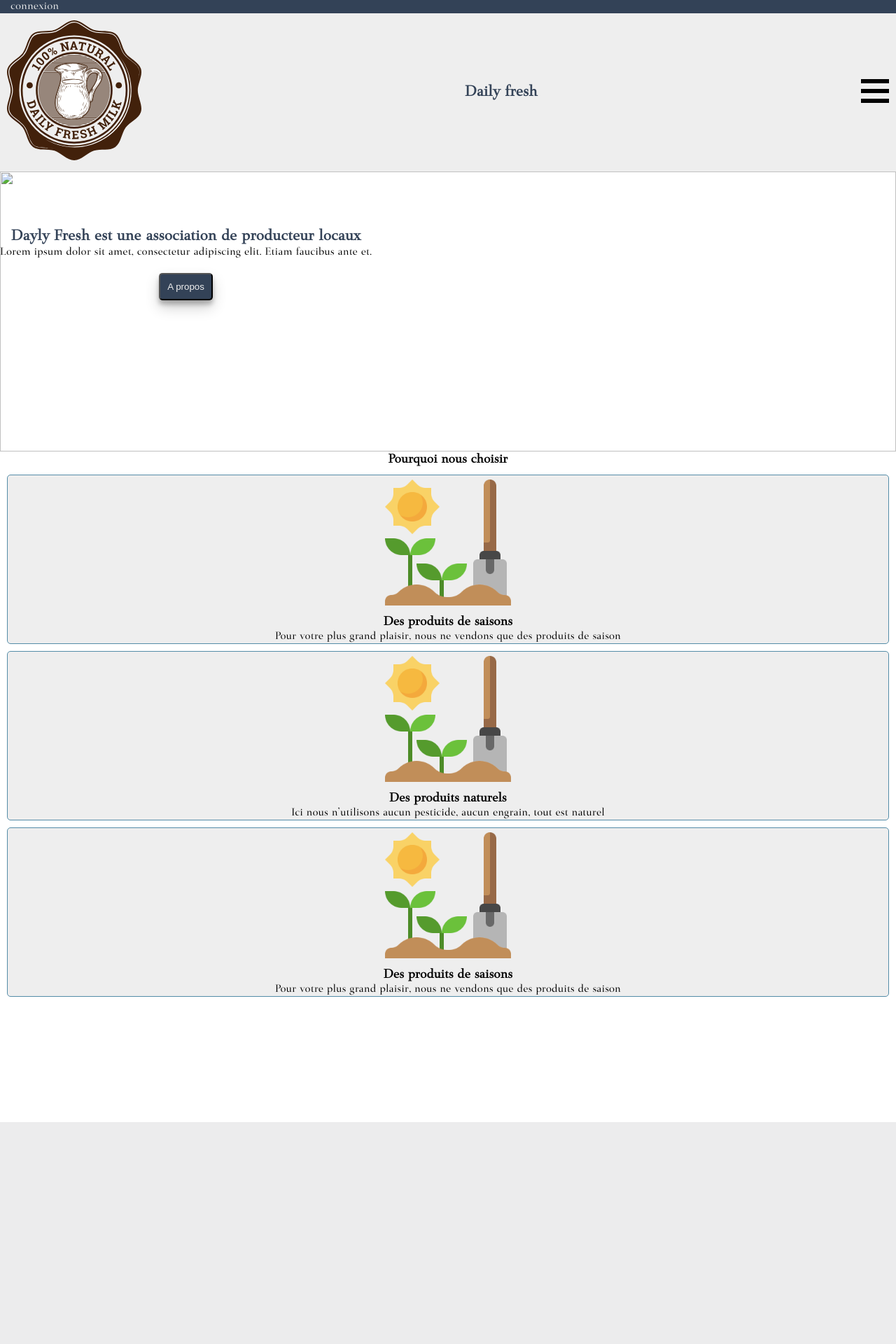
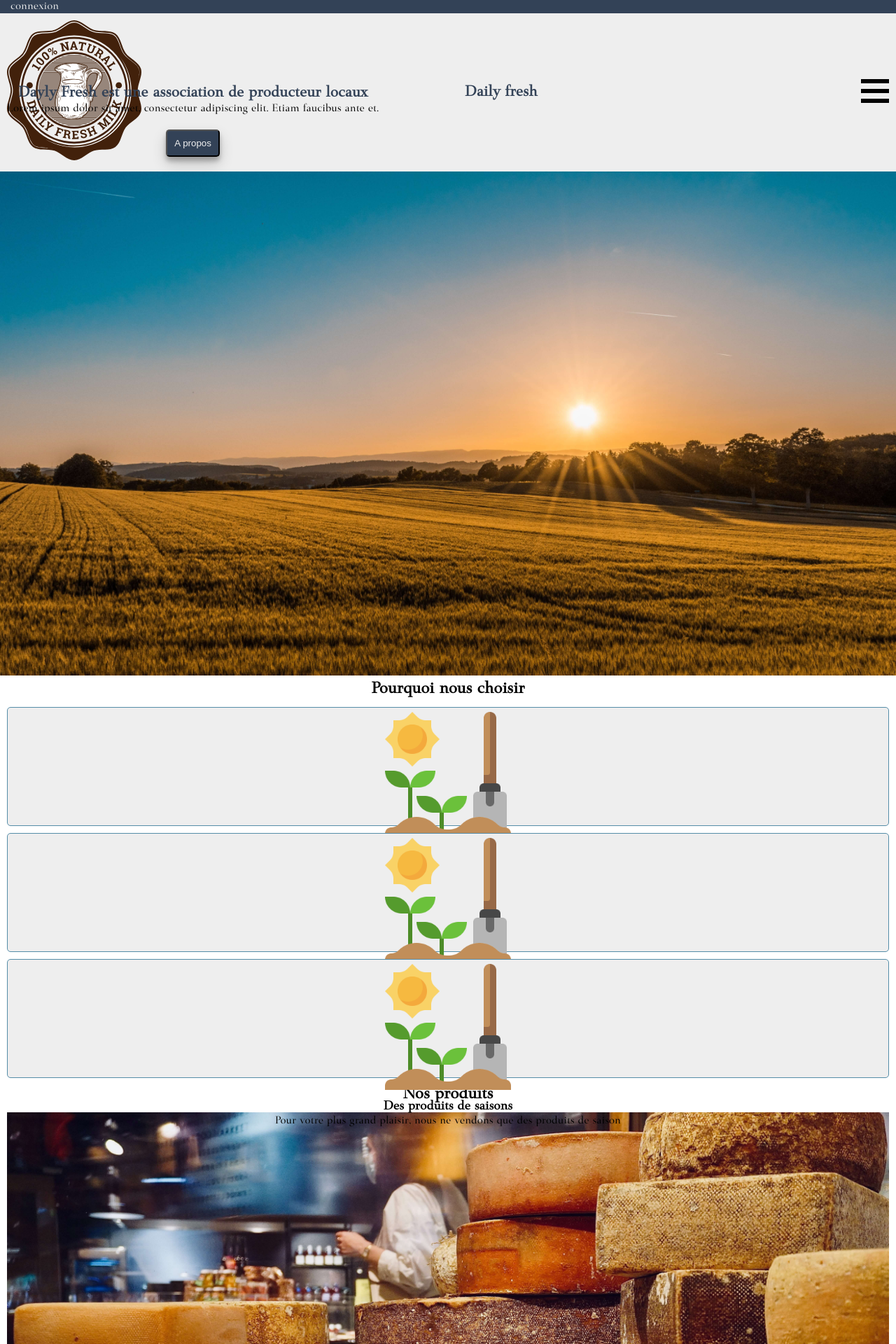
Before and after one commit to DamienM-dev/projet-kercode, a PHP site: template Views/front/accueilView.php in a window 1280 px wide. Shown: the top 1920 px of the page at 70% size. Before the commit the page ends 1603 px from the top, so only its background shows below. Run offline with PHP 8.4, Linux system fonts and the light colour scheme; the template is opened without the code that fills it, so the values that code supplies are empty; some libraries are stand-ins or nearby versions.

Commit message:
Add files via upload
-AJOUT block hover
-AJOUT containt produit
-DEPLACEMENT  et MODIFICATION slider photo
-AJOUT photo pour un futur parallax

```diff
--- a/Controllers/ControllerFront.php
+++ b/Controllers/ControllerFront.php
@@ -4,12 +4,13 @@ namespace Projet\Controllers;
 require_once('./Models/front/AccueilModel.php');
 
 
-class ControllerFront {
+class ControllerFront
+{
 
   function home():void {
 
     $slider = new \Projet\Models\AccueilModel();
-    $images = $slider->imageSlider();
+    $testimonial = $slider->imageSlider();
     require('Views/front/accueilView.php');
   }
 
--- a/Controllers/UserController.php
+++ b/Controllers/UserController.php
@@ -14,6 +14,8 @@ class UserController {
 
         $user = $userCreation->creatUser($data);
         require 'Views/front/formulaireUser.php';
+
+
     }
 
 
--- a/Public/design/sass/default.scss
+++ b/Public/design/sass/default.scss
@@ -1,8 +1,20 @@
 @import 'variable';
-@import'animation';
-@import'extend';
 
+@keyframes button-effet {
+    to {
+      transform:scaleX(2) ;
+      background-color: $couleurQuatre;
+      margin-left: 40px ;
+    }
+  }
 
+  @-webkit-keyframes button-effet {
+        to {
+      transform:scaleX(2) ;
+      background-color: $couleurQuatre;
+      margin-left: 40px ;
+        }
+  }
 
 
 @font-face {
@@ -47,7 +59,7 @@ li {
 h1 {
     font-size: 1rem;
 }
-h3 {
+h1,h2,h3 {
     text-align: center;
 }
 .button_style {
@@ -55,8 +67,10 @@ h3 {
     padding: 10px;
     border-radius: 5px;
     box-shadow: rgba(0, 0, 0, 0.19) 0px 10px 20px, rgba(0, 0, 0, 0.23) 0px 6px 6px;
-
-
+}
+.animation_button {
+    animation:button-effet 1s infinite alternate;
+    -webkit-animation:button-effet 1s infinite alternate;
 }
 
 // =============MOBILE FIRST=============
@@ -91,7 +105,6 @@ h3 {
     h2 {
         color: $couleurSecondaire;
         font-size: 1.4rem;
-        text-align: center;
     }
     #logo {
         width: 15vw;
@@ -117,47 +130,22 @@ h3 {
     }
 }
 
- // =============SLIDER=============
+//=============BLOCK IMAGE PARALLAX=============
 
-.slider {
-    height: 50vh;
-    position: relative;
+section#block_image_parallax {
 
-    img {
-        object-fit: cover;
-        height: 100%;
+    #image_parallax
+    {
         width: 100%;
-        position:absolute;
-        top: 0;
-        left: 0;
-        opacity: 0;
-        transition: opacity .5s ;
 
-        &.active {
-            opacity: 1;
     }
-    }
-
-    .suivant, .precedent {
-        color: rgb(255, 255, 255);
-        font-size: 1rem;
-        position: absolute;
-        top: 50%;
-        transform: translateY(-50%);
-    }
-    .suivant {
-        right: 1rem;
-    }
-    .precedent {
-        left: 1rem;
-    }
-
     //=====GESTION DE L'ABSOLUTE=====
 
    #block_absolute_image {
     position: absolute;
     text-align: center;
-        top: 20%;
+    top: 15%;
+    margin: 0 10px;
 
     h1 {
         color: $couleurSecondaire;
@@ -175,20 +163,27 @@ h3 {
         margin-top: 20px;
 
         &:hover{
-                background-image: linear-gradient(90deg, #548CA8 0%,  #334257 50%);
-                animation:button-effet 2s linear infinite;
+            @extend .animation_button;
         }
     }
 }
+
+
+
+
 }
+
+
+
 // =============BLOCK POURQUOI=============
 
 #block_pourquoi {
 
     .blocks_inside_pourquoi{
 
-
+        position: relative;
         border: 1px solid $couleurQuatre;
+        height: 170px;
         margin: 10px;
         text-align: center;
         border-radius: 5px;
@@ -202,12 +197,53 @@ h3 {
             @extend .button_style;
         }
 
-        .design_block_hover{
+        .design_block_hover {
+            position: absolute;
+            z-index: 10000;
+            border: 1px solid $couleurQuatre;
+            left: -10px;
+            top: -10px;
+            height: 170px;
+            width: 100%;
+            background-color: #4760727c;
+            margin: 10px;
+            padding: 10px;
+            border-radius: 5px;
+            opacity: 0;
 
-            @extend .design_block_hover;
+            &:hover {
+                opacity: 1;
+            }
+            button {
+                @extend .button_style;
+                background-color: $couleurSecondaire;
+                color: $couleurPrincipal;
+                text-align: center;
+
+                &:hover{
+
+                    @extend .animation_button;
                 }
             }
         }
+    }
+}
+
+// =============PRODUITS=============
+
+.blocks_inside_produit {
+
+    margin: 10px;
+    border-radius: 0 20px;
+    background-color: $couleurPrincipal;
+    text-align: center;
+
+    img.image_produits {
+        width: 100%;
+    }
+
+}
+
 
 
 // =============FORMULAIRES=============
@@ -288,6 +324,57 @@ form {
     }
 }
 
+// =============SLIDER=============
+
+.slider {
+   height: 50vh;
+   position: relative;
+
+   img {
+       object-fit: cover;
+       height: 100%;
+       width: 100%;
+       position:absolute;
+       top: 0;
+       left: 0;
+       opacity: 0;
+       transition: opacity .5s ;
+
+       &.active {
+           opacity: 1;
+       }
+   }
+
+   .suivant, .precedent {
+       color: rgb(255, 255, 255);
+       font-size: 1rem;
+       position: absolute;
+       top: 50%;
+       transform: translateY(-50%);
+   }
+   .suivant {
+       right: 1rem;
+   }
+   .precedent {
+       left: 1rem;
+   }
+
+   //=====GESTION DE L'ABSOLUTE=====
+
+   #block_absolute_image {
+       position: absolute;
+       text-align: center;
+       top: 20%;
+
+       h1 {
+           color: $couleurSecondaire;
+           font: {
+               size: 1.4rem;
+               weight: bold;
+           }
+       }
+   }
+}
 
 //=============PAGE404=============
 
--- a/Views/front/accueilView.php
+++ b/Views/front/accueilView.php
@@ -5,30 +5,11 @@ $title = "Accueil";
 ob_start();
 
 ?>
-<section id="slider-block">
-    <div class="slider">
+<section id="block_image_parallax">
 
-
-
-        <div>
-            <img src="<?= $images[0]['url'] ?>" alt="<?= $images[0]['alt'] ?>"class="images_slider active" >
-        </div>
-
-        <div>
-            <img src="<?= $images[1]['url'] ?>" alt="<?= $images[1]['alt'] ?>"class="images_slider">
-        </div>
-
-        <div>
-            <img src="<?= $images[2]['url'] ?>" alt="<?= $images[2]['alt'] ?>"class="images_slider">
-        </div>
-
-        <div class="suivant">
-        <i class="fa-solid fa-circle-right"></i>
-        </div>
-
-        <div class="precedent">
-        <i class="fa-solid fa-circle-left"></i>
-        </div>
+        <figure>
+            <img src="Public/design/images/champ.jpg" id="image_parallax" alt="champ au couché de soleil">
+        </figure>
         <div id="block_absolute_image">
             <h1>Dayly Fresh est une association de producteur locaux</h1>
             <p>Lorem ipsum dolor sit amet, consectetur adipiscing elit. Etiam faucibus ante et.</p>
@@ -36,8 +17,10 @@ ob_start();
         </div>
     </div>
 
-    <div id="block_pourquoi">
-        <h3>Pourquoi nous choisir</h3>
+</section>
+
+    <section id="block_pourquoi">
+        <h2>Pourquoi nous choisir</h2>
         <div class="blocks_inside_pourquoi">
             <img src="Public\design\images\agriculture.png" alt="" class="image_pourquoi">
             <h3>Des produits de saisons</h3>
@@ -64,11 +47,76 @@ ob_start();
                 <button>En savoir plus</button>
             </div>
         </div>
+</section>
+
+<section id="block_produits">
+    <h2>Nos produits</h2>
+
+    <div class="blocks_inside_produit">
+        <figure>
+        <img src="Public/design/images/fromage.jpg" class="image_produits">
+        </figure>
+        <h3>Nos produits laitier</h3>
+        <p>Vous trouverez un large choix de produits laitier</p>
+    </div>
+
+    <div class="blocks_inside_produit">
+        <figure>
+            <img src="Public/design/images/vegetaux.jpg" class="image_produits">
+        </figure>
+        <h3>Nos fuits et légumes</h3>
+        <p>Vous trouverez un large choix de fuits et légumes de saison</p>
+    </div>
+
+    <div class="blocks_inside_produit">
+        <figure>
+            <img src="Public/design/images/viande.jpg" class="image_produits">
+        </figure>
+        <h3>Nos viandes</h3>
+        <p>Nos viandes sont issus de l'élevage familial.</p>
+    </div>
+</section>
+
+<section id="slider-block">
+    <div class="slider">
+
+        <div>
+            <img src="<?= $testimonial[0]['url'] ?>" alt="<?= $testimonial[0]['alt'] ?>"class="images_slider active" >
+            <i class="fa-solid fa-quote-left"></i>
+            <img src="<?= $testimonial[0]['photo'] ?>">
+            <p><?= $testimonial[0]['testimonial'] ?></p>
+        </div>
+
+        <div>
+            <img src="<?= $testimonial[1]['url'] ?>" alt="<?= $testimonial[1]['alt'] ?>"class="images_slider">
+            <i class="fa-solid fa-quote-left"></i>
+            <img src="<?= $testimonial[1]['photo'] ?>">
+            <p><?= $testimonial[1]['testimonial'] ?></p>
+        </div>
+
+        <div>
+            <img src="<?= $testimonial[2]['url'] ?>" alt="<?= $testimonial[2]['alt'] ?>"class="images_slider">
+            <i class="fa-solid fa-quote-left"></i>
+            <img src="<?= $testimonial[2]['photo'] ?>">
+            <p><?= $testimonial[2]['testimonial'] ?></p>
+        </div>
+
+        <div class="suivant">
+            <i class="fa-solid fa-circle-right"></i>
+        </div>
+
+        <div class="precedent">
+            <i class="fa-solid fa-circle-left"></i>
+        </div>
+        <div id="block_absolute_image">
+            <h1>Dayly Fresh est une association de producteur locaux</h1>
+            <p>Lorem ipsum dolor sit amet, consectetur adipiscing elit. Etiam faucibus ante et.</p>
+
+        </div>
+    </div>
+</section>
 
 
-    </div>
-
-</section>
 
 <script src="Public/design/js/sliders.js"></script>
 <?php
--- a/Views/front/formulaireUser.php
+++ b/Views/front/formulaireUser.php
@@ -8,6 +8,7 @@ ob_start();
 
 <h1>Inscrivez-vous pour acceder à nos produits !</h1>
 <form action = "indexUser.php?action=creatUser" method="post">
+
 
     <div>
         <label for="civility" > Civilité<span>*</span></label>
```
Also changed, not shown: Public/design/css/default.css, 1 other file. Lines whose indentation alone changed are shown as unchanged.
